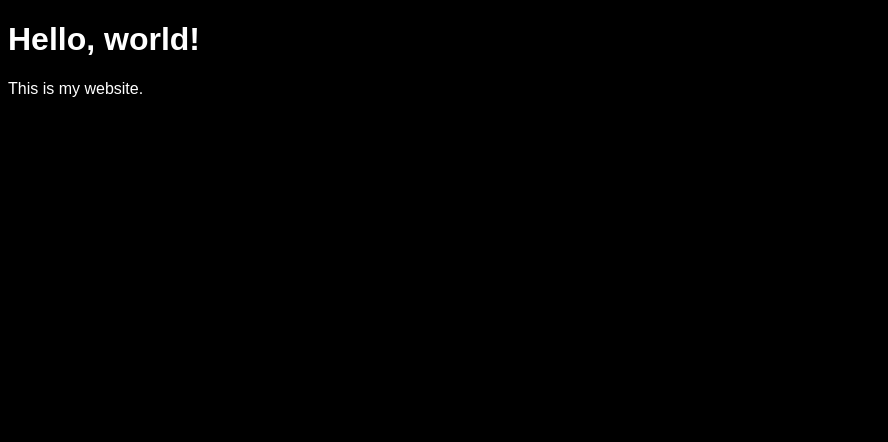
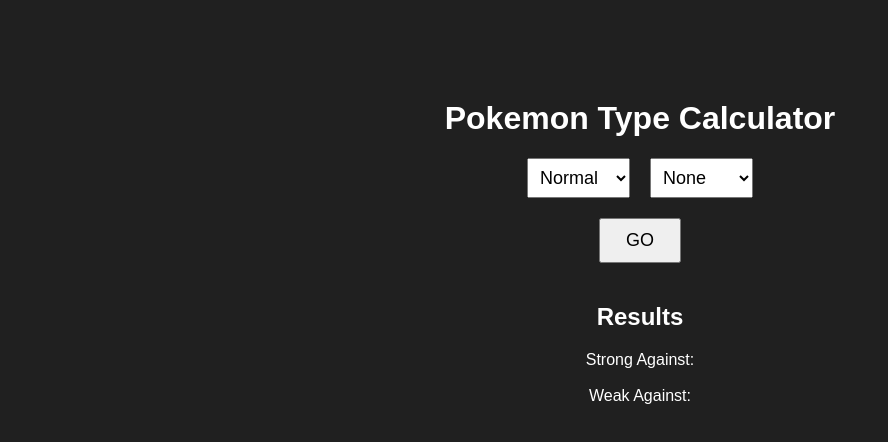
Before and after one commit to mimikyee/gen5-typecalc-website, a plain HTML site: page index.html in a window 1280 px wide. Shown: the whole page, without its empty margins (0-888 px from the left). Drawn offline with Linux system fonts and the light colour scheme.

Commit message:
Update index.html

```diff
--- a/index.html
+++ b/index.html
@@ -1,11 +1,123 @@
 <!DOCTYPE html>
 <html>
 <head>
-    <title>My Website</title>
-    <link rel="stylesheet" href="style.css">
+    <title>Pokemon Type Calculator</title>
+
+    <style>
+        body {
+            background: #202020;
+            color: white;
+            font-family: Arial, sans-serif;
+            text-align: center;
+            margin-top: 100px;
+        }
+
+        .dropdown-row {
+            display: flex;
+            justify-content: center;
+            gap: 20px;
+        }
+
+        select {
+            font-size: 18px;
+            padding: 8px;
+        }
+
+        button {
+            margin-top: 20px;
+            font-size: 18px;
+            padding: 10px 25px;
+            cursor: pointer;
+        }
+
+        #results {
+            margin-top: 40px;
+        }
+    </style>
 </head>
 <body>
-    <h1>Hello, world!</h1>
-    <p>This is my website.</p>
+
+    <h1>Pokemon Type Calculator</h1>
+
+    <div class="dropdown-row">
+        <select id="type1">
+            <option>Normal</option>
+            <option>Fire</option>
+            <option>Water</option>
+            <option>Electric</option>
+            <option>Grass</option>
+            <option>Ice</option>
+            <option>Fighting</option>
+            <option>Poison</option>
+            <option>Ground</option>
+            <option>Flying</option>
+            <option>Psychic</option>
+            <option>Bug</option>
+            <option>Rock</option>
+            <option>Ghost</option>
+            <option>Dragon</option>
+            <option>Dark</option>
+            <option>Steel</option>
+            <option>Fairy</option>
+        </select>
+
+        <select id="type2">
+            <option>None</option>
+            <option>Normal</option>
+            <option>Fire</option>
+            <option>Water</option>
+            <option>Electric</option>
+            <option>Grass</option>
+            <option>Ice</option>
+            <option>Fighting</option>
+            <option>Poison</option>
+            <option>Ground</option>
+            <option>Flying</option>
+            <option>Psychic</option>
+            <option>Bug</option>
+            <option>Rock</option>
+            <option>Ghost</option>
+            <option>Dragon</option>
+            <option>Dark</option>
+            <option>Steel</option>
+            <option>Fairy</option>
+        </select>
+    </div>
+
+    <button onclick="calculate()">GO</button>
+
+    <div id="results">
+        <h2>Results</h2>
+
+        <div id="strong">
+            Strong Against:
+        </div>
+
+        <br>
+
+        <div id="weak">
+            Weak Against:
+        </div>
+    </div>
+
+    <script>
+        function calculate() {
+            const type1 =
+                document.getElementById("type1").value;
+
+            const type2 =
+                document.getElementById("type2").value;
+
+            console.log(type1, type2);
+
+            // Placeholder results
+            document.getElementById("strong").innerHTML =
+                "Strong Against: TODO";
+
+            document.getElementById("weak").innerHTML =
+                "Weak Against: TODO";
+        }
+    </script>
+
 </body>
 </html>
```
